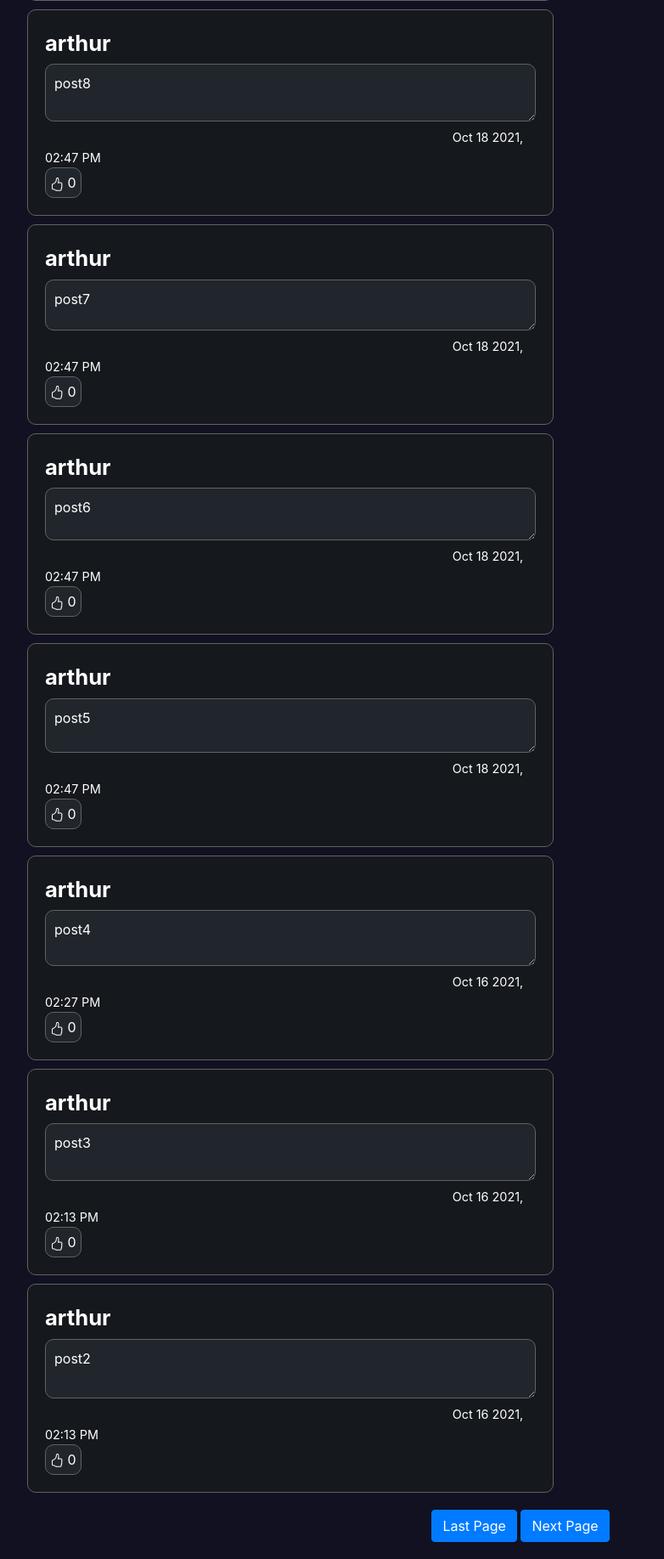
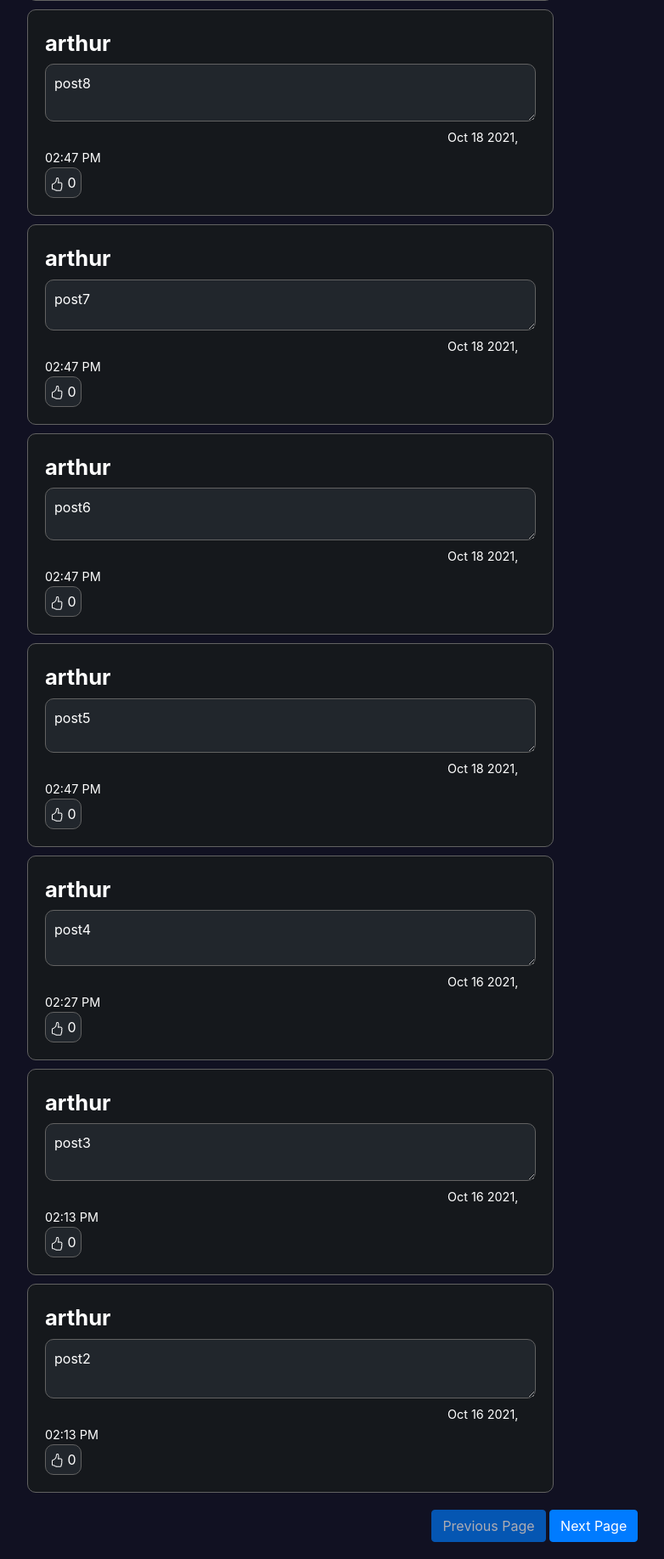
Before and after one commit to ArthurCintra01/SocialMedia-website, a Django app: a page that uses network/templates/network/profilepage.html in a window 1280 px wide. Shown: the part 1022-2857 px from the top of the page at 85% size, without its empty margins (298-1080 px from the left). Run offline with Django 3.2, Linux system fonts and the light colour scheme; a user stored in the database is signed in; data comes from the database, SQL or seed files in the repository; both versions use the stored data as it was after the commit; some libraries are stand-ins or nearby versions.

Commit message:
previous and next buttons disables if no pages

```diff
--- a/network/static/network/profile.js
+++ b/network/static/network/profile.js
@@ -20,9 +20,11 @@ document.addEventListener('DOMContentLoaded', function(){
         page++;
         load_posts('all');
     })
-    document.querySelector('#last_page').addEventListener('click',function(){
-        page--;
-        load_posts('all');
+    document.querySelector('#previous_page').addEventListener('click',function(){
+        if (page>1){
+            page--;
+            load_posts('all');
+        }
     })
     load_posts(user);
 });
@@ -92,6 +94,11 @@ function load_posts(user){
             post_div.append(like_btn);
             document.querySelector('#user_posts').append(post_div);
         }
+        if (page==1){
+            document.querySelector('#previous_page').disabled = true;
+        }else{
+            document.querySelector('#previous_page').disabled = false;
+        }
     })
 }
 
--- a/network/templates/network/index.html
+++ b/network/templates/network/index.html
@@ -15,7 +15,7 @@
 
 <div id="posts">
 </div>
-<button id="last_page" class="btn btn-primary">Last Page</button>
+<button id="previous_page" class="btn btn-primary">Previous Page</button>
 <button id="next_page" class="btn btn-primary">Next Page</button>
 
 {% endblock %}
@@ -111,7 +111,7 @@
     #like_button:focus{
         outline: none;
     }
-    #last_page{
+    #previous_page{
         margin-left: 63%;
         margin-bottom: 20px;
         margin-top: 10px;
--- a/network/templates/network/profilepage.html
+++ b/network/templates/network/profilepage.html
@@ -13,7 +13,7 @@
 {% endif %}
 <h2 style="text-align: center; margin: 20px;">Latest posts from {{profile_user}}</h2>
 <div id="user_posts"></div>
-<button id="last_page" class="btn btn-primary">Last Page</button>
+<button id="previous_page" class="btn btn-primary">Previous Page</button>
 <button id="next_page" class="btn btn-primary">Next Page</button>
 {% endblock %}
 {% block style %}
@@ -64,7 +64,7 @@
     }
     #timestamp{
         font-size: 0.9em;
-        margin-left: 83%;
+        margin-left: 82%;
     }
     #content_area{
         padding: 10px;
@@ -88,7 +88,7 @@
     #like_button:focus{
         outline: none;
     }
-    #last_page{
+    #previous_page{
         margin-left: 63%;
         margin-bottom: 20px;
         margin-top: 10px;
--- a/network/views.py
+++ b/network/views.py
@@ -56,6 +56,12 @@ def posts(request, username):
         posts = p.get_page(page)
         # return posts
         return JsonResponse([post.serialize() for post in following_posts], safe=False)
+    # getting the total of posts
+    elif username == "count":
+        posts = Post.objects.all()
+        p = Paginator(posts,10)
+        number_pages = p.num_pages
+        return JsonResponse(number_pages, safe=False)
     else:
         # getting only posts posted by the current user
         postsUser = User.objects.get(username = username)
```
Also changed, not shown: network/static/network/index.js (+21 -4 lines), db.sqlite3.
